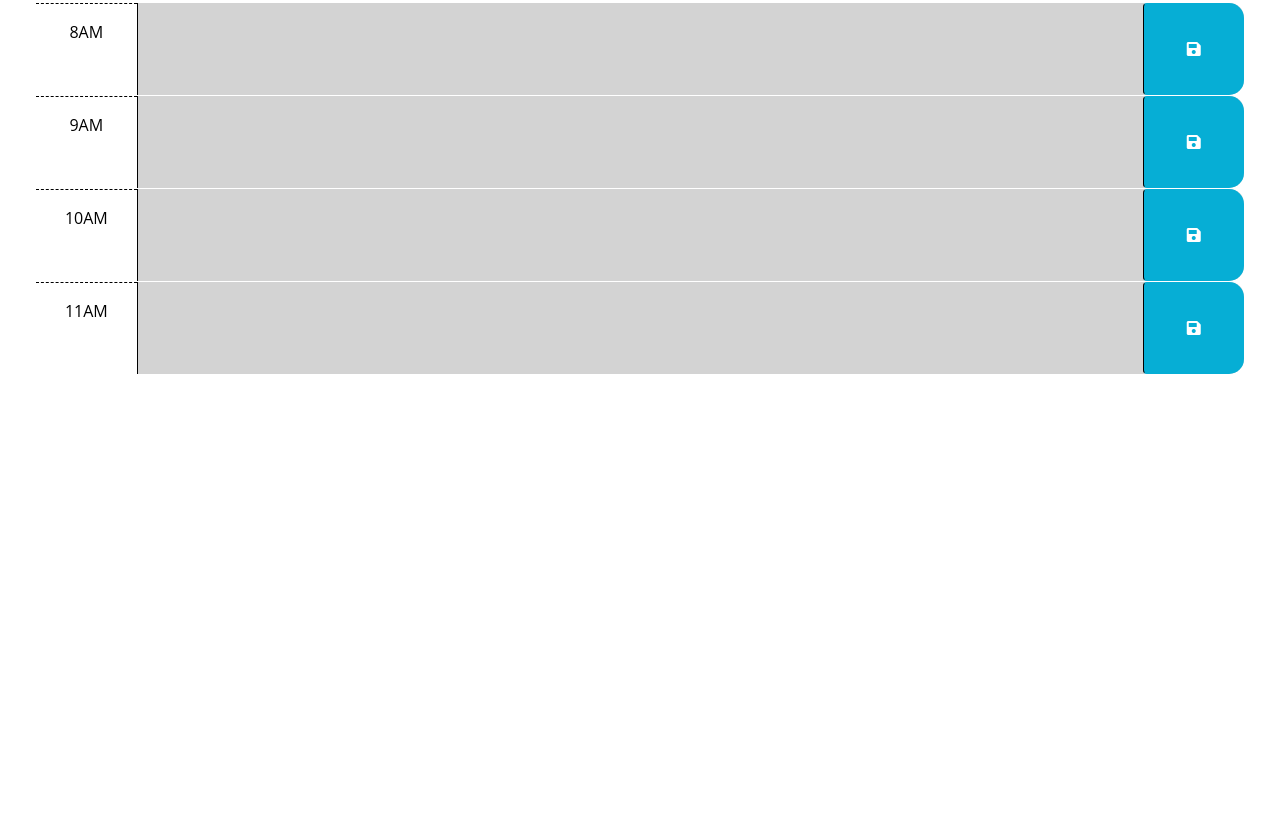
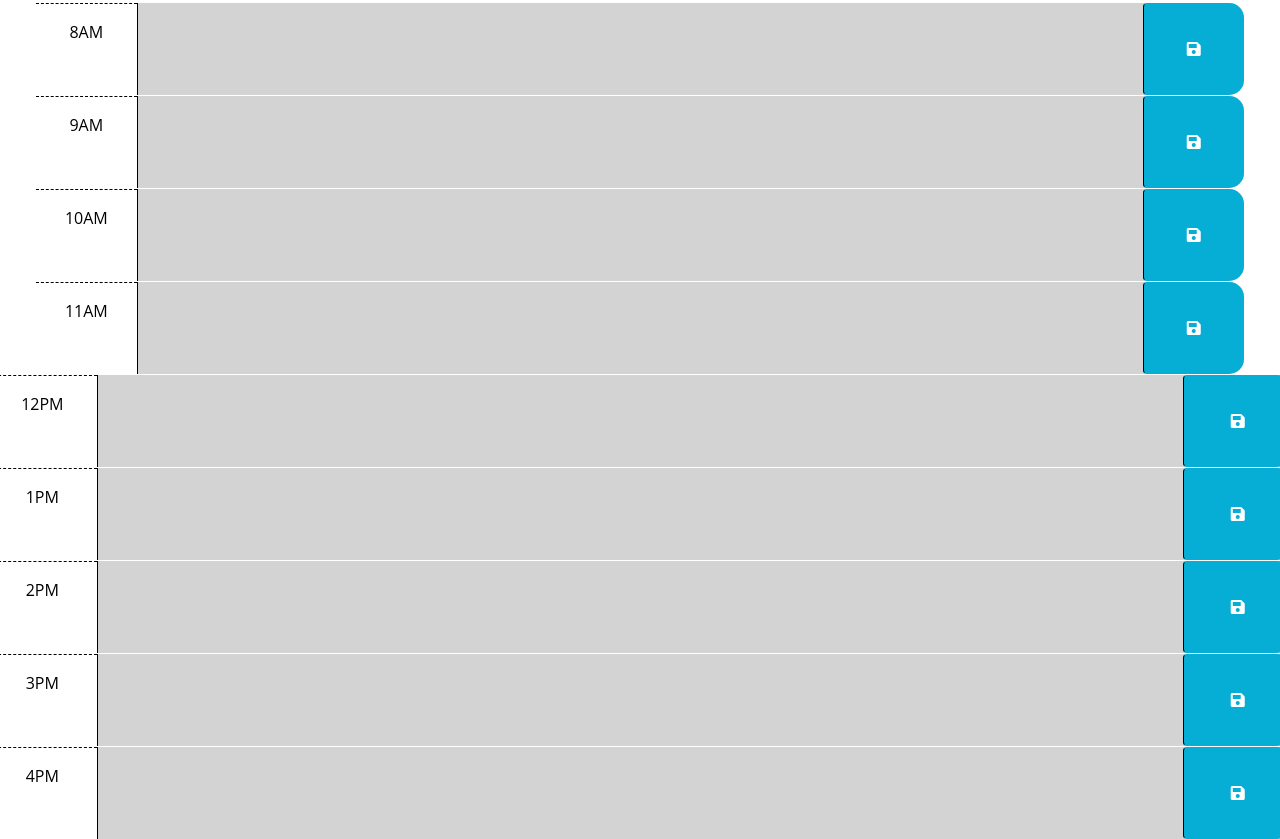
Before and after one commit to hailey-strauss/challenge5, a plain HTML site: page index.html in a window 1280 px wide. Shown: the part 295-1134 px from the top of the page. Before the commit the page ends 800 px from the top, so only its background shows below. Drawn offline with nearby package versions, Linux system fonts and the light colour scheme.

Commit message:
added more times to html

```diff
--- a/index.html
+++ b/index.html
@@ -78,6 +78,56 @@
       </div>
     </div>
 
+    <!-- Example of a future time block. The "future" class adds a green background color. -->
+    <div id="hour-12" class="row time-block future">
+      <div class="col-2 col-md-1 hour text-center py-3">12PM</div>
+      <textarea class="col-8 col-md-10 description" rows="3"> </textarea>
+      <button class="btn saveBtn col-2 col-md-1" aria-label="save">
+        <i class="fas fa-save" aria-hidden="true"></i>
+      </button>
+    </div>
+  </div>
+
+   <!-- Example of a future time block. The "future" class adds a green background color. -->
+   <div id="hour-1" class="row time-block future">
+    <div class="col-2 col-md-1 hour text-center py-3">1PM</div>
+    <textarea class="col-8 col-md-10 description" rows="3"> </textarea>
+    <button class="btn saveBtn col-2 col-md-1" aria-label="save">
+      <i class="fas fa-save" aria-hidden="true"></i>
+    </button>
+  </div>
+</div>
+
+ <!-- Example of a future time block. The "future" class adds a green background color. -->
+ <div id="hour-2" class="row time-block future">
+  <div class="col-2 col-md-1 hour text-center py-3">2PM</div>
+  <textarea class="col-8 col-md-10 description" rows="3"> </textarea>
+  <button class="btn saveBtn col-2 col-md-1" aria-label="save">
+    <i class="fas fa-save" aria-hidden="true"></i>
+  </button>
+</div>
+</div>
+
+ <!-- Example of a future time block. The "future" class adds a green background color. -->
+ <div id="hour-3" class="row time-block future">
+  <div class="col-2 col-md-1 hour text-center py-3">3PM</div>
+  <textarea class="col-8 col-md-10 description" rows="3"> </textarea>
+  <button class="btn saveBtn col-2 col-md-1" aria-label="save">
+    <i class="fas fa-save" aria-hidden="true"></i>
+  </button>
+</div>
+</div>
+
+ <!-- Example of a future time block. The "future" class adds a green background color. -->
+ <div id="hour-4" class="row time-block future">
+  <div class="col-2 col-md-1 hour text-center py-3">4PM</div>
+  <textarea class="col-8 col-md-10 description" rows="3"> </textarea>
+  <button class="btn saveBtn col-2 col-md-1" aria-label="save">
+    <i class="fas fa-save" aria-hidden="true"></i>
+  </button>
+</div>
+</div>
+
     <script src="https://cdnjs.cloudflare.com/ajax/libs/jquery/3.2.1/jquery.min.js"></script>
     <script
       src="https://cdn.jsdelivr.net/npm/dayjs@1.11.3/dayjs.min.js"
```
